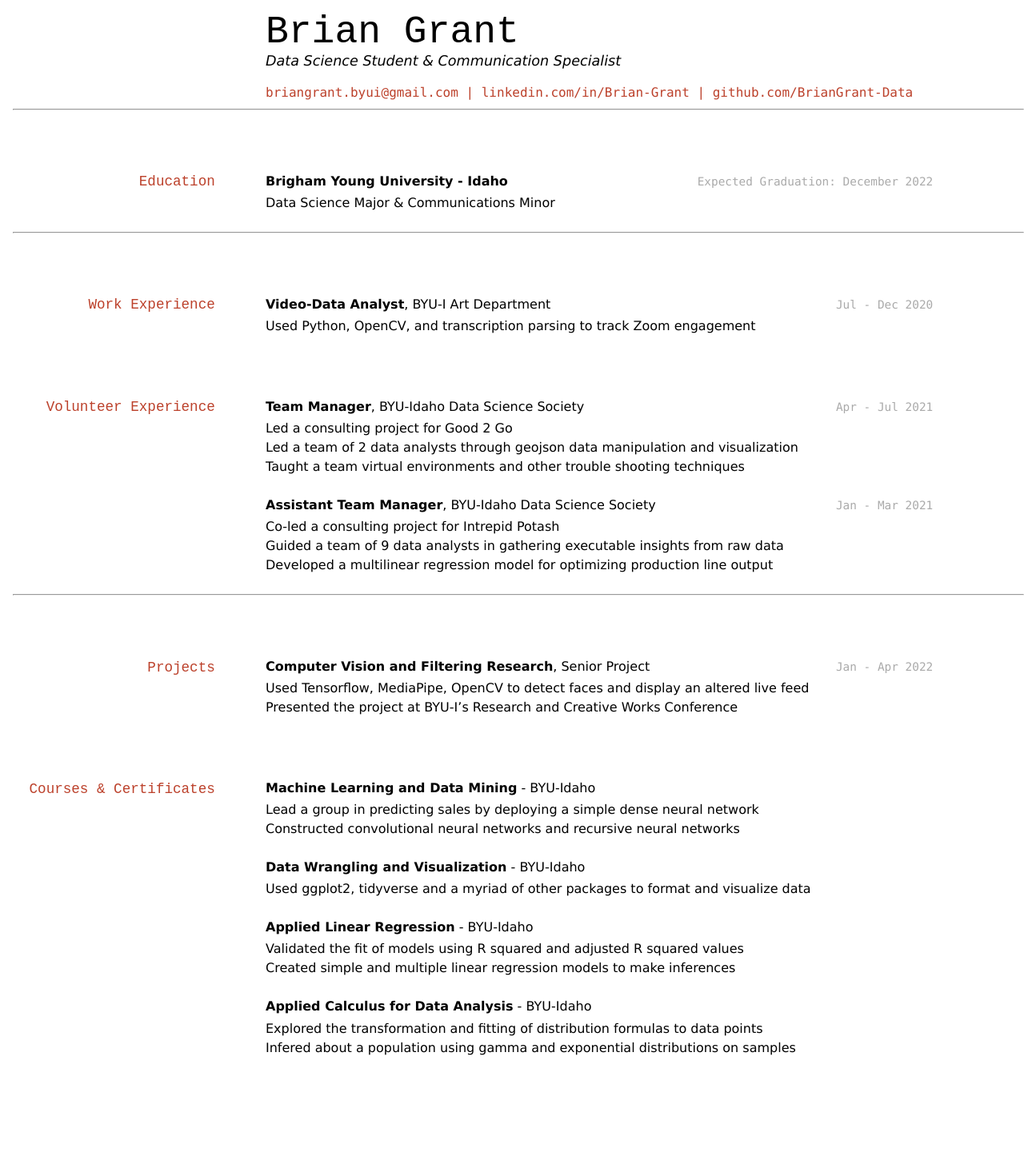
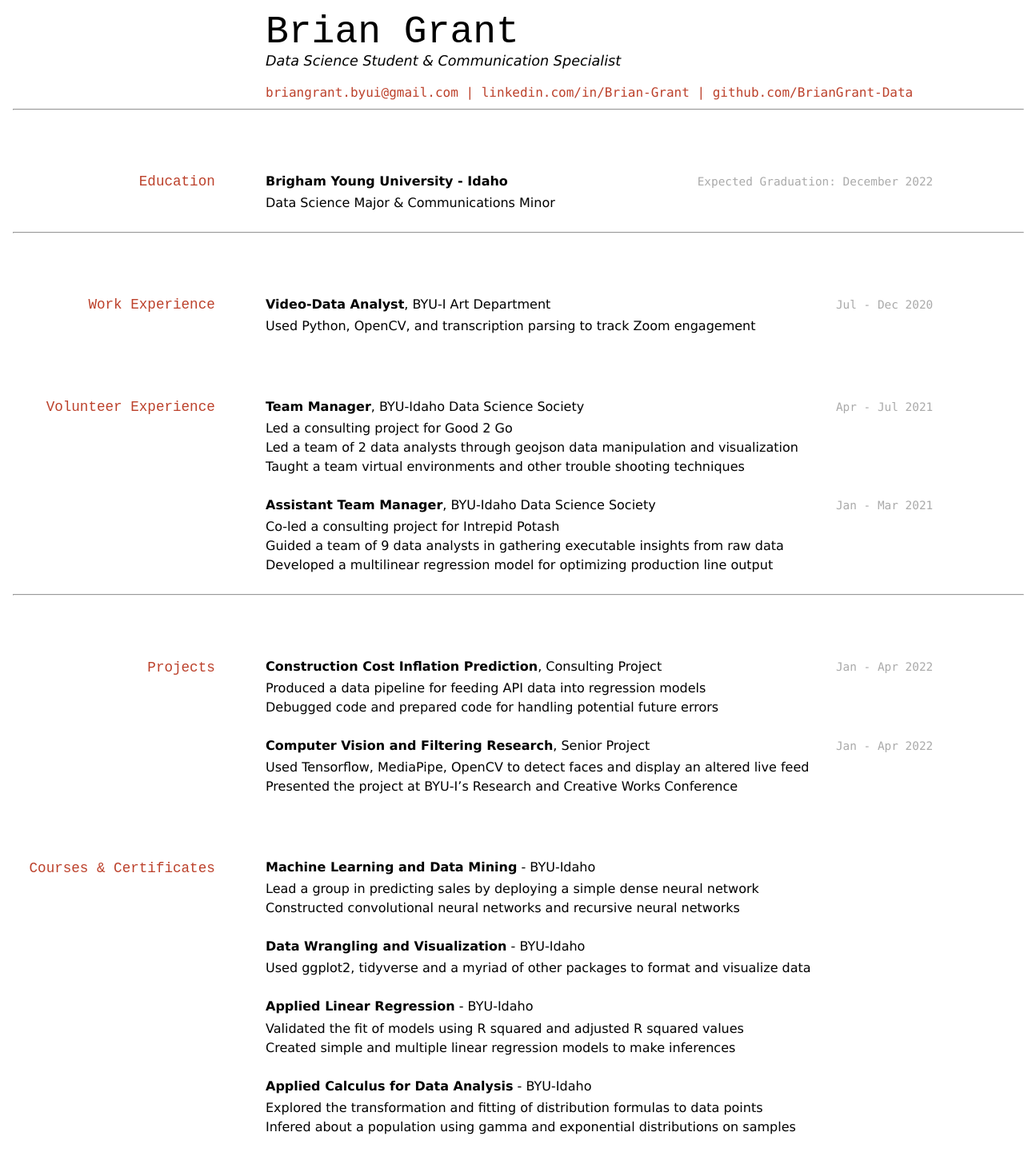
Before and after one commit to BrianGrant-Data/Resume, a Jekyll site: the page built from docs/index.md, in a window 1280 px wide. Shown: the whole page at 80% size. Built offline with Jekyll 4.4.1, drawn with Linux system fonts in a browser that asks for light colours; before the commit the page ends 1347 px from its top, so only the background shows below that.

Commit message:
Added Construction Consulting
Added the Construction Cost Inflation Prediction Consulting Project.

```diff
--- a/docs/index.md
+++ b/docs/index.md
@@ -52,6 +52,11 @@ __Assistant Team Manager__, BYU-Idaho Data Science Society
 
 ## Projects
 `Jan - Apr 2022`
+__Construction Cost Inflation Prediction__, Consulting Project
+- Produced a data pipeline for feeding API data into regression models
+- Debugged code and prepared code for handling potential future errors
+
+`Jan - Apr 2022`
 __Computer Vision and Filtering Research__, Senior Project
 - Used Tensorflow, MediaPipe, OpenCV to detect faces and display an altered live feed
 - Presented the project at BYU-I's Research and Creative Works Conference
```
